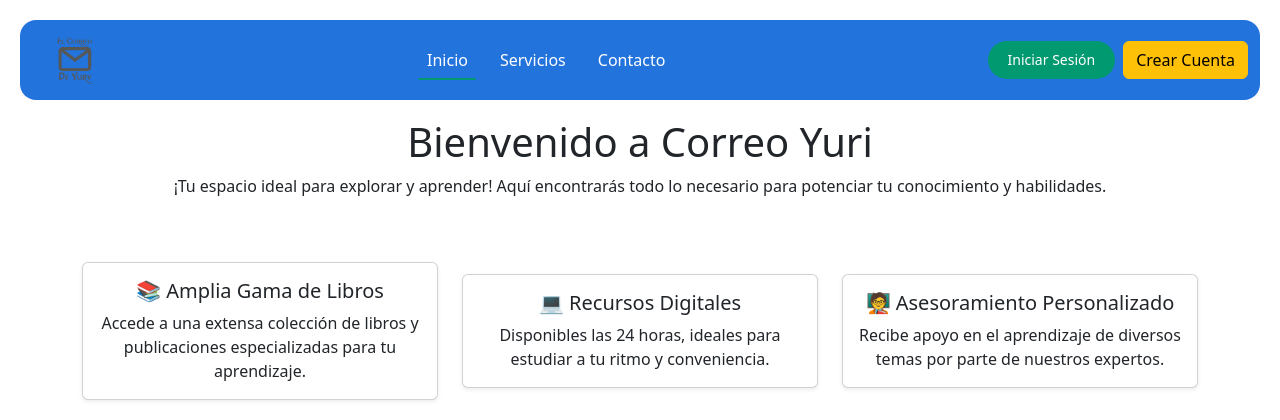
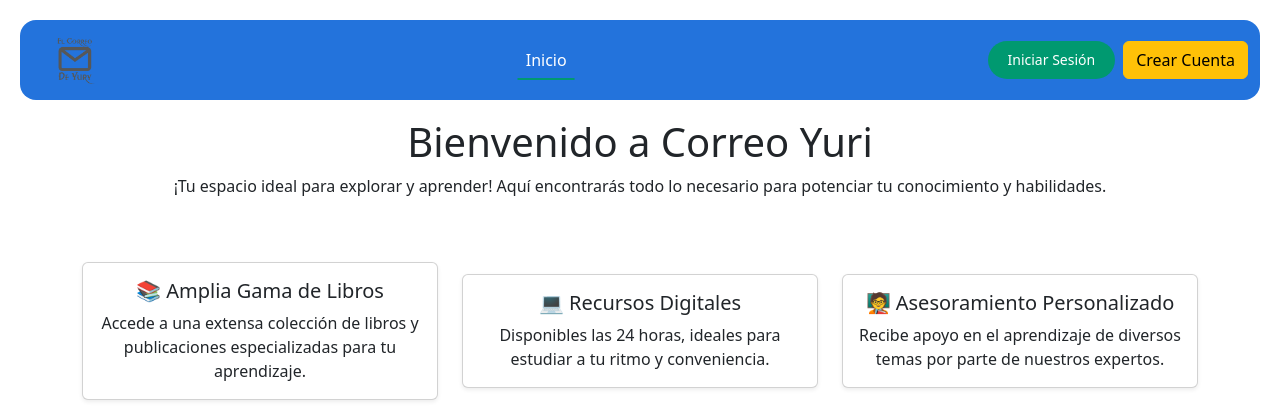
Before and after one commit to AlexanderCofre/Correo-YURY, a Django app: page / in a window 1280 px wide. Shown: the top 420 px of the page. Run offline with Django 5.2, Linux system fonts and the light colour scheme; parts of the project's set-up code (start-up, migrations or seed data) failed here and were passed over.

```diff
--- a/WebApp/templates/base.html
+++ b/WebApp/templates/base.html
@@ -38,12 +38,6 @@
                             <a class="nav-link mx-lg-2" href="{% url 'trabajadores' %}">Trabajadores</a>
                         </li>
                         {% endif %}
-                        <li class="nav-item">
-                            <a class="nav-link mx-lg-2" href="#">Servicios</a>
-                        </li>
-                        <li class="nav-item">
-                            <a class="nav-link mx-lg-2" href="#">Contacto</a>
-                        </li>
                     </ul>
                 </div>
             </div>
```
